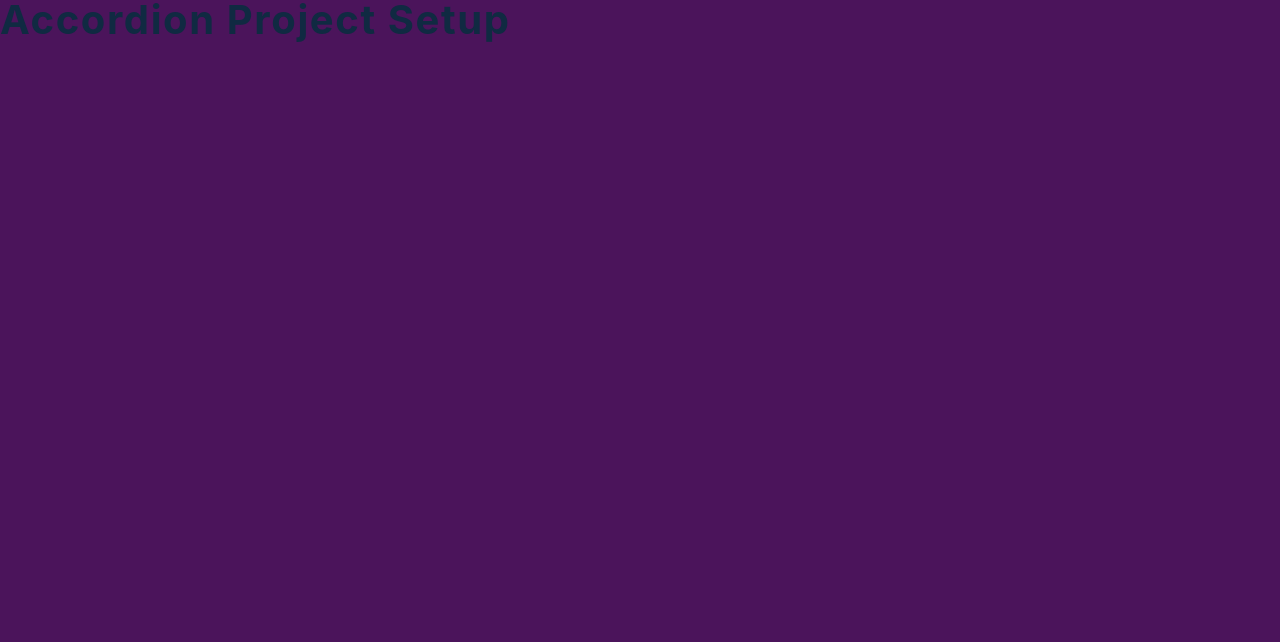
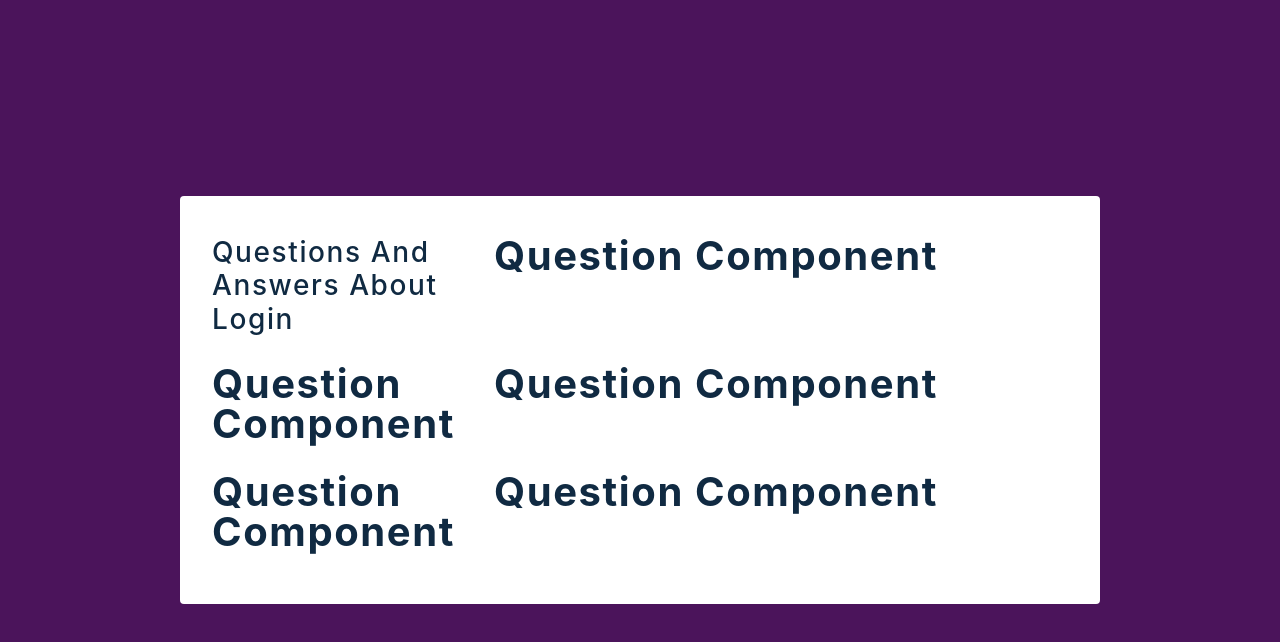
Before and after one commit to elhose/react-tutorial, a React (Create React App) app in the folder 4-questions/: page / in a window 1280 px wide. Shown: the top 642 px of the page. Built offline with nearby package versions, Linux system fonts and the light colour scheme.

Commit message:
My attempt at recreating project without watching tutorial - iterate over collection in App.js

```diff
--- a/4-questions/src/App.js
+++ b/4-questions/src/App.js
@@ -1,7 +1,20 @@
-import React from 'react';
+import React from "react";
+import questions from "./data";
+import Question from "./Question";
 
 function App() {
-  return <h2>accordion project setup</h2>;
+	return (
+		<>
+			<main>
+				<section className="container">
+					<h3>Questions and Answers About Login</h3>
+					{questions.map((question) => {
+						return <Question key={question.id} {...question} />;
+					})}
+				</section>
+			</main>
+		</>
+	);
 }
 
 export default App;
```
